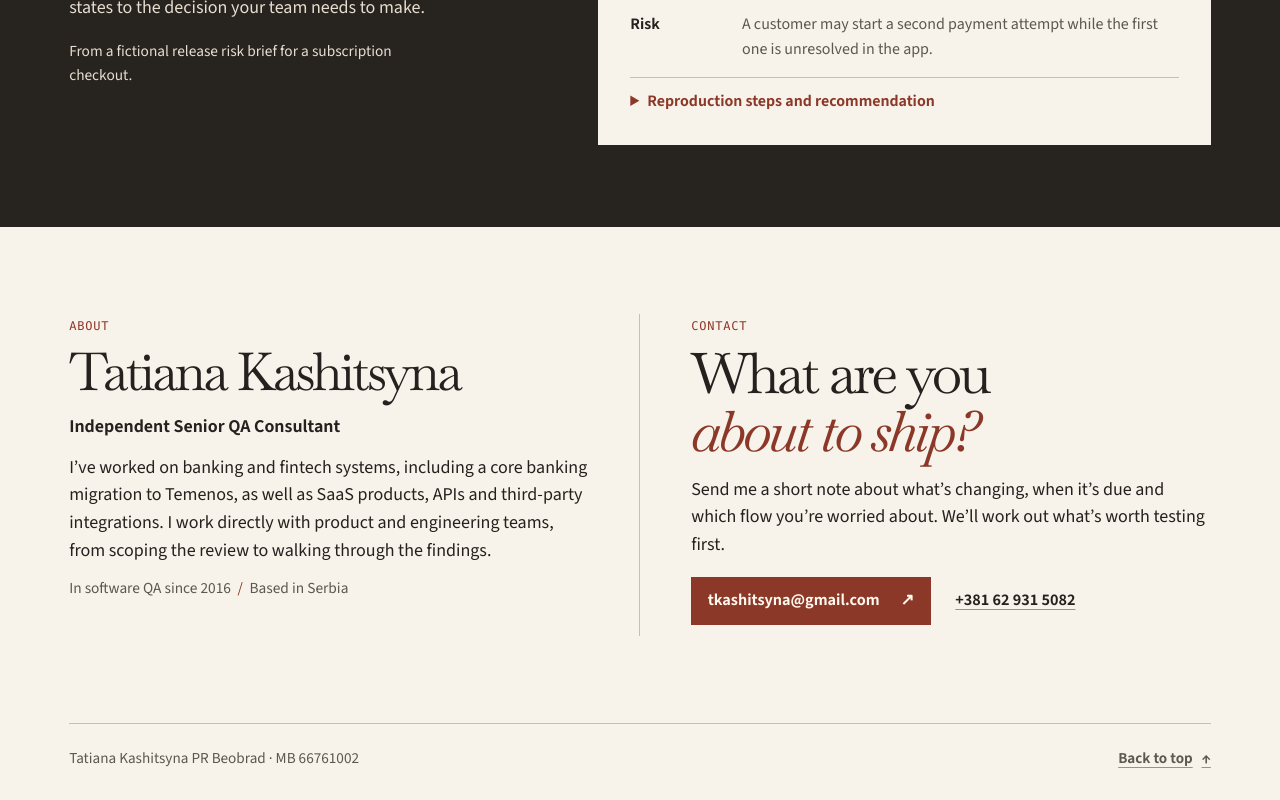
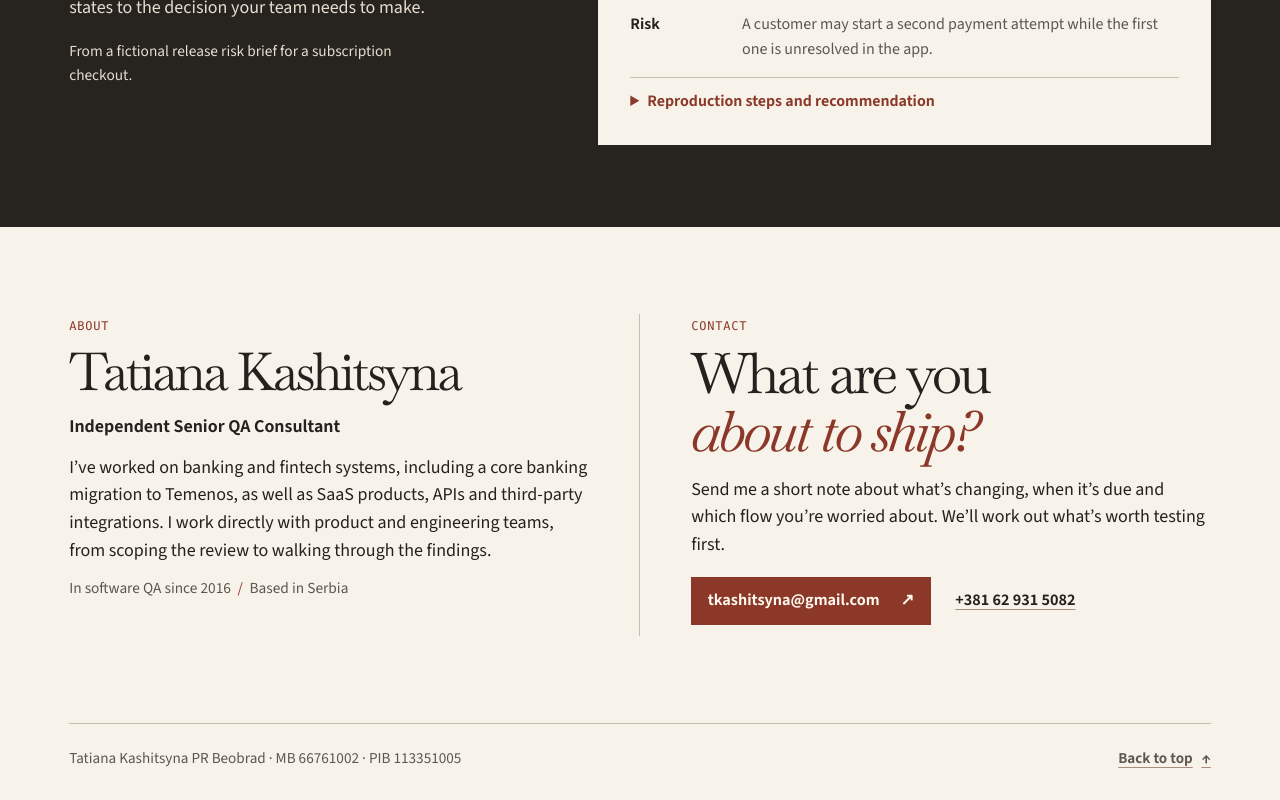
Before and after one commit to purrfectqa/purrfectqa.github.io, a plain HTML site: page index.html in a window 1280 px wide. Shown: the part 1756-2556 px from the top of the page. Drawn offline with Linux system fonts and the light colour scheme.

Commit message:
Add PIB registration number to footer

```diff
--- a/index.html
+++ b/index.html
@@ -184,7 +184,7 @@
   </main>
 
   <footer class="site-footer frame">
-    <span>Tatiana Kashitsyna PR Beobrad · <span class="registration">MB 66761002</span></span>
+    <span>Tatiana Kashitsyna PR Beobrad · <span class="registration">MB 66761002</span> · <span class="registration">PIB 113351005</span></span>
     <a class="text-link" href="#top">Back to top <span aria-hidden="true">↑</span></a>
   </footer>
 </body>
```
